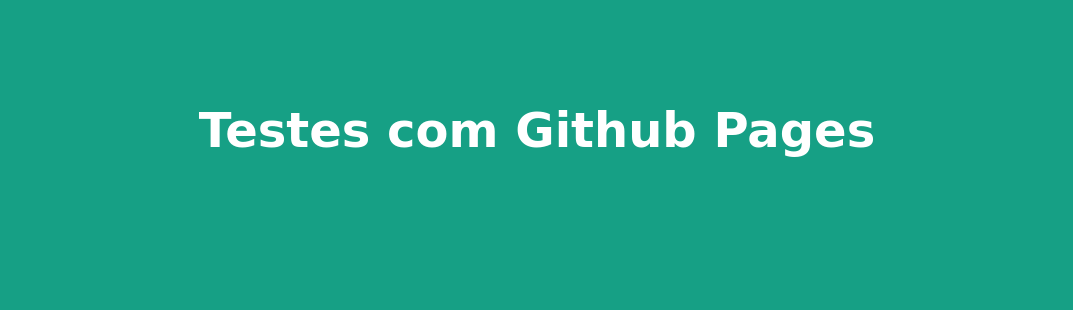
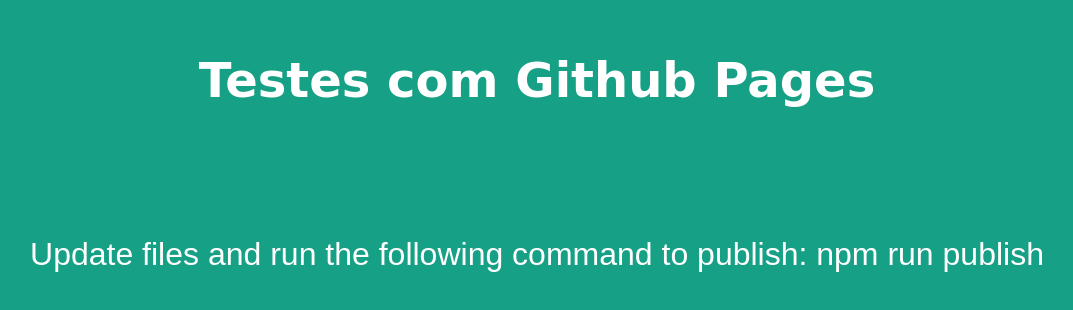
Before and after one commit to fsamu40/github-pages-medium, a website: page index.html in a window 1280 px wide. Shown: the part 238-548 px from the top of the page, without its empty margins (103-1176 px from the left). Drawn offline with Linux system fonts and the light colour scheme; a web font is replaced by a local one.

Commit message:
Adding .gitignore, node jason files and index.html small changes

```diff
--- a/index.html
+++ b/index.html
@@ -5,13 +5,14 @@
     <meta charset="UTF-8">
     <meta name="viewport" content="width=device-width, initial-scale=1.0">
     <link rel="stylesheet" href="index.css">
-    <title>Document</title>
+    <title>My GitHub Pages example</title>
 </head>
 
 <body>
     <h1>Testes com Github Pages</h1>
     <p></p>
 
+    <p>Update files and run the following command to publish: npm run publish</p>
     <script src="index.js"></script>
 </body>
 
```
Also changed, not shown: package.json (added, +23 -0 lines), 2 other files.
